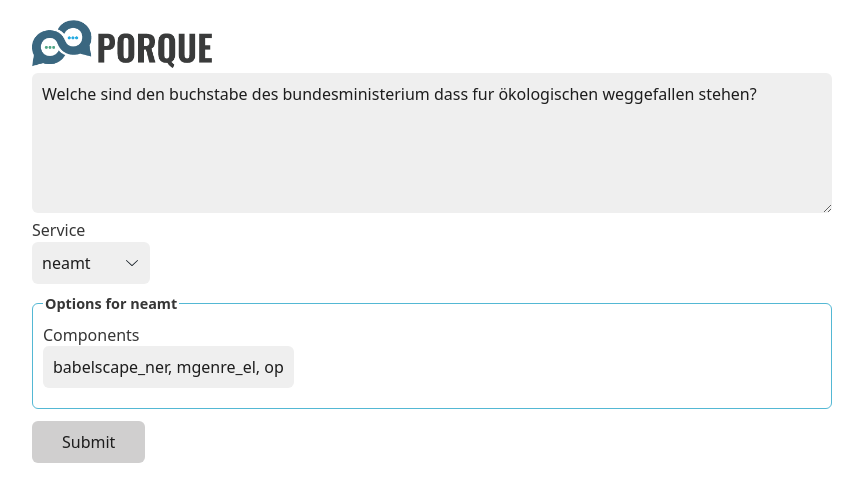
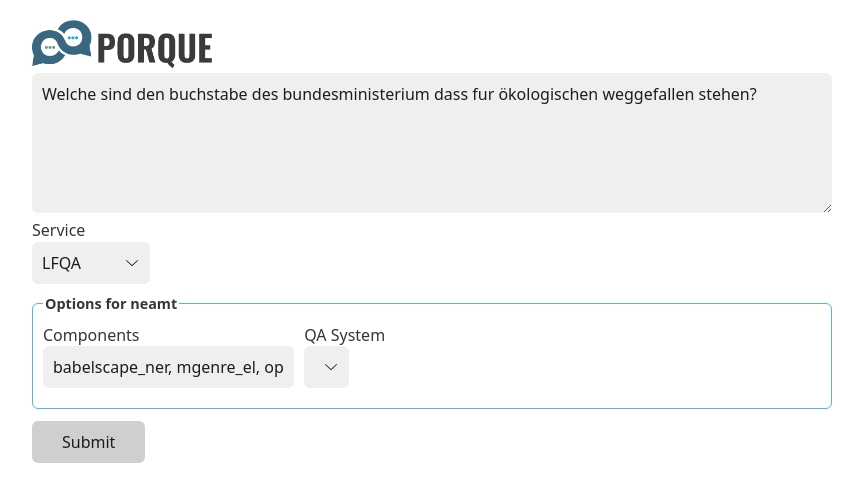
Before and after one commit to dice-group/PORQUE, a Flask app: template frontend/templates/qa.html in a window 1280 px wide. Shown: the top 502 px of the page, without its empty margins (208-1071 px from the left). Run offline with Flask 3, Linux system fonts and the light colour scheme; the template is opened without the code that fills it, so the values that code supplies are empty.

Commit message:
adding lfqa systems

```diff
--- a/frontend/main.py
+++ b/frontend/main.py
@@ -10,14 +10,38 @@
 
 app = flask.Flask(__name__)
 
+def qsw_request_formatter(question, uri):
+    data = requests.get(uri, params={'question': question}).json()
+    return {
+        'answer': data['answer'],
+        'json': data,
+    }
+
+lfqa_systems  = {
+    'gAnswer': { 'uri': 'http://141.57.8.18:40199/gAnswer/answer', 'request_formatter': qsw_request_formatter},
+    'deeppavlov': {'uri': 'http://141.57.8.18:40199/deeppavlov2023/answer', 'request_formatter': qsw_request_formatter},
+    'deeppavlov2.0': {'uri': 'http://141.57.8.18:40199/deeppavlov2023/answer', 'request_formatter': qsw_request_formatter}
+    #'tebaqa': {}
+}
+
 def neamt_service(form):
+    query = form['query']
     data = requests.post(neamt_api, data={
-        'query': form['query'],
+        'query': query,
         'components': form['neamt_components'],
         'full_json': 'true',
     }).json()
+
+    query = data['translated_text']
+    # call the qa system
+    qa_sys = form['qa_system_id']
+
+    qa_data = qa_sys['request_formatter'](query ,qa_sys['uri'])
+
+    data.update(qa_data)
+
     return {
-        'answer': data['translated_text'],
+        'answer': data['answer'],
         'json': data,
     }
 
--- a/frontend/templates/qa.html
+++ b/frontend/templates/qa.html
@@ -9,7 +9,7 @@
   <textarea name="query">Welche sind den buchstabe des bundesministerium dass fur ökologischen weggefallen stehen?</textarea>
   <label>Service
     <select name="service">
-      <option value="neamt">neamt</option>
+      <option value="neamt">LFQA</option>
       <option value="poolparty">poolparty</option>
     </select>
   </label>
@@ -17,6 +17,9 @@
     <legend>Options for neamt</legend>
     <label>Components
       <input name="neamt_components" value="babelscape_ner, mgenre_el, opus_mt"/>
+    </label>
+      <label>QA System
+      <select name="qa_system_id">{% for k in lfqa_systems.keys() %}<option value="{{ k }}">{{ k }}</option>{% endfor %}</select>
     </label>
   </fieldset>
   <fieldset id="poolparty_options">
```
